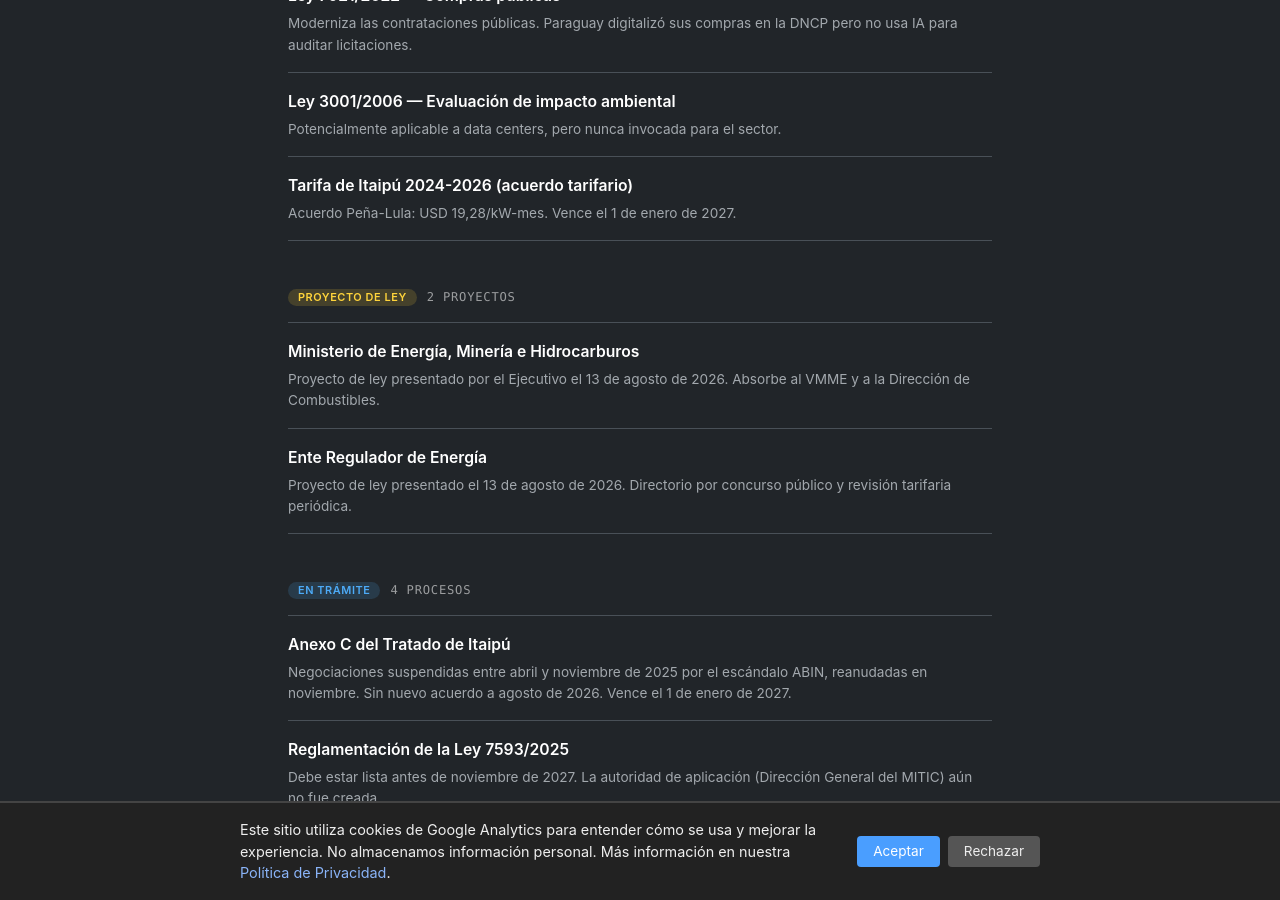
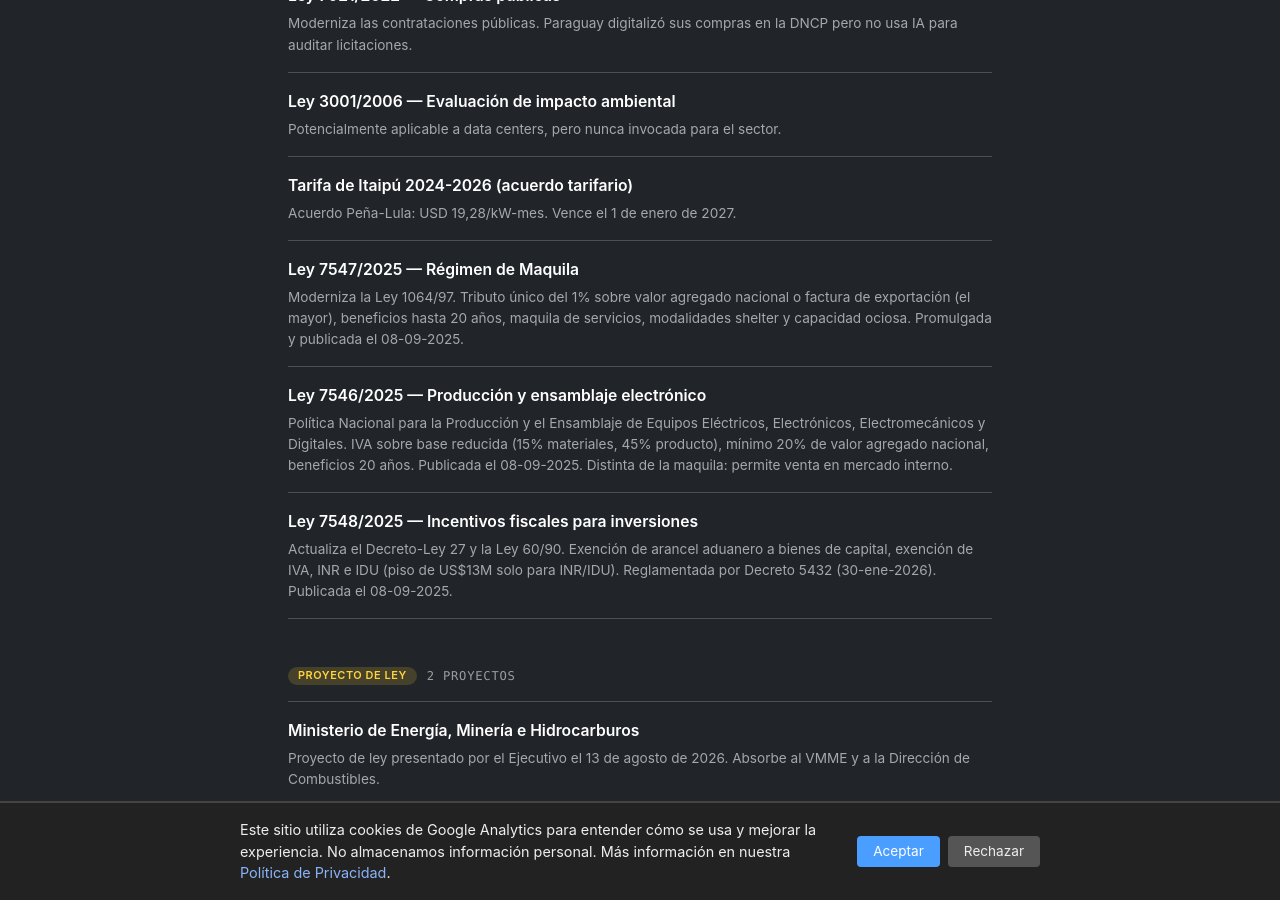
Before and after one commit to miravosqueinteresante/muchotexto.net, a Jekyll site: the page built from radar-legislativo.markdown, in a window 1280 px wide and 900 px high, scrolled down 1341 px. Built offline with Jekyll 4.4.1, drawn with Linux system fonts in a browser that asks for light colours.

Commit message:
Observatorio post articulo #48 ADATA: radar legislativo (+7546/7547/7548), mapa regulatorio (industria/maquila), glosario (+backend semiconductores, maquila actualizada), pilar P4, llms.txt

```diff
--- a/_data/leyes.yml
+++ b/_data/leyes.yml
@@ -100,3 +100,18 @@
   estado: pendiente
   nota: "Paraguay no tiene cuotas de contratación local ni obligaciones de beneficio comunitario para data centers."
   articulo: /articulos/2026/07/25/cadena-valor-data-center/
+
+- nombre: "Ley 7547/2025 — Régimen de Maquila"
+  estado: vigente
+  nota: "Moderniza la Ley 1064/97. Tributo único del 1% sobre valor agregado nacional o factura de exportación (el mayor), beneficios hasta 20 años, maquila de servicios, modalidades shelter y capacidad ociosa. Promulgada y publicada el 08-09-2025."
+  articulo: /articulos/2026/08/28/adata-minga-guazu-memorias-semiconductores/
+
+- nombre: "Ley 7546/2025 — Producción y ensamblaje electrónico"
+  estado: vigente
+  nota: "Política Nacional para la Producción y el Ensamblaje de Equipos Eléctricos, Electrónicos, Electromecánicos y Digitales. IVA sobre base reducida (15% materiales, 45% producto), mínimo 20% de valor agregado nacional, beneficios 20 años. Publicada el 08-09-2025. Distinta de la maquila: permite venta en mercado interno."
+  articulo: /articulos/2026/08/28/adata-minga-guazu-memorias-semiconductores/
+
+- nombre: "Ley 7548/2025 — Incentivos fiscales para inversiones"
+  estado: vigente
+  nota: "Actualiza el Decreto-Ley 27 y la Ley 60/90. Exención de arancel aduanero a bienes de capital, exención de IVA, INR e IDU (piso de US$13M solo para INR/IDU). Reglamentada por Decreto 5432 (30-ene-2026). Publicada el 08-09-2025."
+  articulo: /articulos/2026/08/28/adata-minga-guazu-memorias-semiconductores/
--- a/glosario.markdown
+++ b/glosario.markdown
@@ -111,6 +111,8 @@ Los términos están agrupados por tema: infraestructura y energía, tecnología
 **TSMC (Taiwan Semiconductor Manufacturing Company)** — La mayor fundición de semiconductores del mundo. Fabrica más del 90% de los chips más avanzados (7nm, 5nm, 3nm) para clientes como NVIDIA, Apple y AMD. Facturó USD 122.000 millones en 2025. Sus fábricas fuera de Taiwán están en Arizona, Kumamoto (Japón) y Dresden (Alemania). No tiene presencia en América Latina.
 → [Por qué Taiwán no fabrica semiconductores en Paraguay](/articulos/2026/07/15/semiconductores-taiwan-paraguay/)
 
+**Backend de semiconductores** — El eslabón de la cadena que va de la oblea al producto terminado: ensamblaje de los chips en módulos de memoria, soldadura, encapsulado y testeo. A diferencia de las fundiciones (frontend, que requieren inversiones multimillonarias), el backend es viable con salas limpias y tecnología de montaje superficial (SMT). Es el eslabón que [ADATA proyecta para Minga Guazú](/articulos/2026/08/28/adata-minga-guazu-memorias-semiconductores/).
+
 **Silicon Shield** — Concepto geopolítico que describe la industria de semiconductores de Taiwán como un activo de defensa estratégica. La lógica: el mundo es tan dependiente de los chips taiwaneses que ninguna potencia se atrevería a interrumpir su producción. Taiwán produce aproximadamente el 60% de todos los semiconductores del mundo.
 → [Por qué Taiwán no fabrica semiconductores en Paraguay](/articulos/2026/07/15/semiconductores-taiwan-paraguay/)
 
@@ -120,7 +122,7 @@ Los términos están agrupados por tema: infraestructura y energía, tecnología
 **Ley 7593/2025** — Primera ley integral de protección de datos personales de Paraguay, vigente desde noviembre de 2027. Alineada con el GDPR europeo, pero con una autoridad sin independencia estructural y multas máximas de USD 160.000.
 → [Ley de protección de datos en Paraguay](/articulos/2026/07/07/ley-proteccion-datos-paraguay-ia/)
 
-**Maquila tecnológica** — Régimen tributario que grava los servicios tecnológicos exportados al 1%, creado por la Ley 7547/2025. Similar al modelo de India y Filipinas. Paraguay lo aprobó pero aún no lo utiliza a escala.
+**Maquila tecnológica** — Régimen tributario que grava los servicios tecnológicos exportados al 1%, creado por la Ley 7547/2025. Similar al modelo de India y Filipinas. En agosto de 2026, el fabricante taiwanés de memorias [ADATA inició la prospección de una planta de ensamblaje](https://muchotexto.net/articulos/2026/08/28/adata-minga-guazu-memorias-semiconductores/) bajo este régimen en Minga Guazú.
 
 **UPTP (Universidad Politécnica Taiwán-Paraguay)** — Universidad fundada en 2018 como parte de la cooperación bilateral con Taiwán. Ha graduado a más de 300 estudiantes y proyecta 500 ingenieros por año.
 → [Educación tech en Paraguay](/articulos/2026/07/09/educacion-tech-paraguay-ia/)
--- a/ia-en-paraguay.markdown
+++ b/ia-en-paraguay.markdown
@@ -123,6 +123,7 @@ Blockchain en el agro, fintech, startups y la cadena de valor invisible que rode
 - **[El comercio electrónico paraguayo crece al 40% anual. ¿Y la logística?]({% post_url 2026-07-24-ecommerce-logistica-paraguay %})** - El e-commerce mueve USD 700-2.180M y crece 40% anual, pero sin direcciones estandarizadas la última milla sigue a ciegas.
 
 - **[Lo que un data center compra y Paraguay no puede vender]({% post_url 2026-07-25-cadena-valor-data-center %})** - La cadena de valor revela que el hardware es 100% importado y los empleos directos son menos de 1 por MW.
+- **[ADATA mira a Minga Guazú para ensamblar memorias y SSDs]({% post_url 2026-08-28-adata-minga-guazu-memorias-semiconductores %})** - El 2.º fabricante mundial de memorias DRAM explora una planta de ensamblaje en Minga Guazú: maquila (Ley 7547), ensamblaje (7546), regla de origen del Mercosur (60% hasta 2038) y la tarifa que falta definir.
 
 **Próximamente:**
 
--- a/llms.txt
+++ b/llms.txt
@@ -66,7 +66,8 @@ sameAs: [@cesanz](https://x.com/cesanz), [LinkedIn](https://www.linkedin.com/in/
 - [Paraguay no usa IA para hacer periodismo pero la desinformación sí](https://muchotexto.net/articulos/2026/07/16/ia-periodismo-paraguay/)
 - [Paraguay tiene los datos judiciales que la IA necesita](https://muchotexto.net/articulos/2026/07/21/ia-justicia-paraguay/)
 - [El comercio electrónico paraguayo crece al 40% anual pero la logística sigue a ciegas](https://muchotexto.net/articulos/2026/07/24/ecommerce-logistica-paraguay/)
-- [Lo que un data center compra y Paraguay no puede vender](https://muchotexto.net/articulos/2026/07/25-cadena-valor-data-center/)
+- [Lo que un data center compra y Paraguay no puede vender](https://muchotexto.net/articulos/2026/07/25-cadena-valor-dat
+- [ADATA mira a Minga Guazú para ensamblar memorias y SSDs](https://muchotexto.net/articulos/2026/08/28/adata-minga-guazu-memorias-semiconductores/)a-center/)
 
 ### Pilar 5: Cultura, filosofía y futuro
 - [La IA cuesta más que los humanos que reemplazó: los números](https://muchotexto.net/articulos/2026/05/27/ia-cuesta-mas-que-humanos-burbuja/)
--- a/radar-legislativo.markdown
+++ b/radar-legislativo.markdown
@@ -3,7 +3,7 @@ layout: page
 title: "Radar legislativo de IA en Paraguay"
 permalink: /radar-legislativo/
 description: "Estado de leyes, decretos y proyectos de IA, energía y datos en Paraguay: vigentes, en trámite y pendientes. Actualizado con fuentes verificadas."
-last_modified_at: 2026-08-20
+last_modified_at: 2026-08-28
 ---
 
 <style>
--- a/regulacion.markdown
+++ b/regulacion.markdown
@@ -22,6 +22,12 @@
 
 - **[Ley 7503/2025](/articulos/2026/07/10/fintech-paraguay-ecosistema/)** — Crea el Sistema Nacional de Pagos. Extiende la supervisión del Banco Central del Paraguay a empresas fintech. Interoperabilidad obligatoria entre billeteras y bancos. SPI/Sipap registró 28 millones de transacciones en junio 2025.
 - **[Ley 7572/2025](/articulos/2026/07/10/fintech-paraguay-ecosistema/)** — Ley del Mercado de Valores. Artículo 73: reconoce instrumentos financieros emitidos en blockchain. Marco legal para la tokenización de activos en Paraguay.
+
+## Industria, maquila y ensamblaje electrónico
+
+- **[Ley 7547/2025 del Régimen de Maquila](/articulos/2026/08/28/adata-minga-guazu-memorias-semiconductores/)** — Moderniza la Ley 1064/97. Tributo único del **1%** sobre el valor agregado nacional o la factura de exportación (el mayor), beneficios hasta **20 años**, maquila de servicios, modalidades shelter y capacidad ociosa. Promulgada y publicada el 8 de septiembre de 2025.
+- **[Ley 7546/2025 de Producción y Ensamblaje](/articulos/2026/08/28/adata-minga-guazu-memorias-semiconductores/)** — Política Nacional para la Producción y el Ensamblaje de Equipos Eléctricos, Electrónicos, Electromecánicos y Digitales. IVA sobre base reducida (15% materiales, 45% producto final), mínimo **20% de valor agregado nacional**, beneficios 20 años. A diferencia de la maquila, permite venta en mercado interno. Publicada el 8 de septiembre de 2025.
+- **[Ley 7548/2025 de Incentivos Fiscales](/articulos/2026/08/28/adata-minga-guazu-memorias-semiconductores/)** — Actualiza el Decreto-Ley 27 y la Ley 60/90. Exención de arancel aduanero a la importación de bienes de capital, exención de IVA, INR e IDU (el piso de inversión de US$13M aplica solo a las exenciones de INR/IDU). Reglamentada por el Decreto 5432 (30 de enero de 2026). Publicada el 8 de septiembre de 2025.
 
 ## Energía e infraestructura
 
```
Also changed, not shown: other parts of glosario.markdown (+2 -2 lines), other parts of ia-en-paraguay.markdown (+1 -1 lines), other parts of regulacion.markdown (+2 -2 lines).
